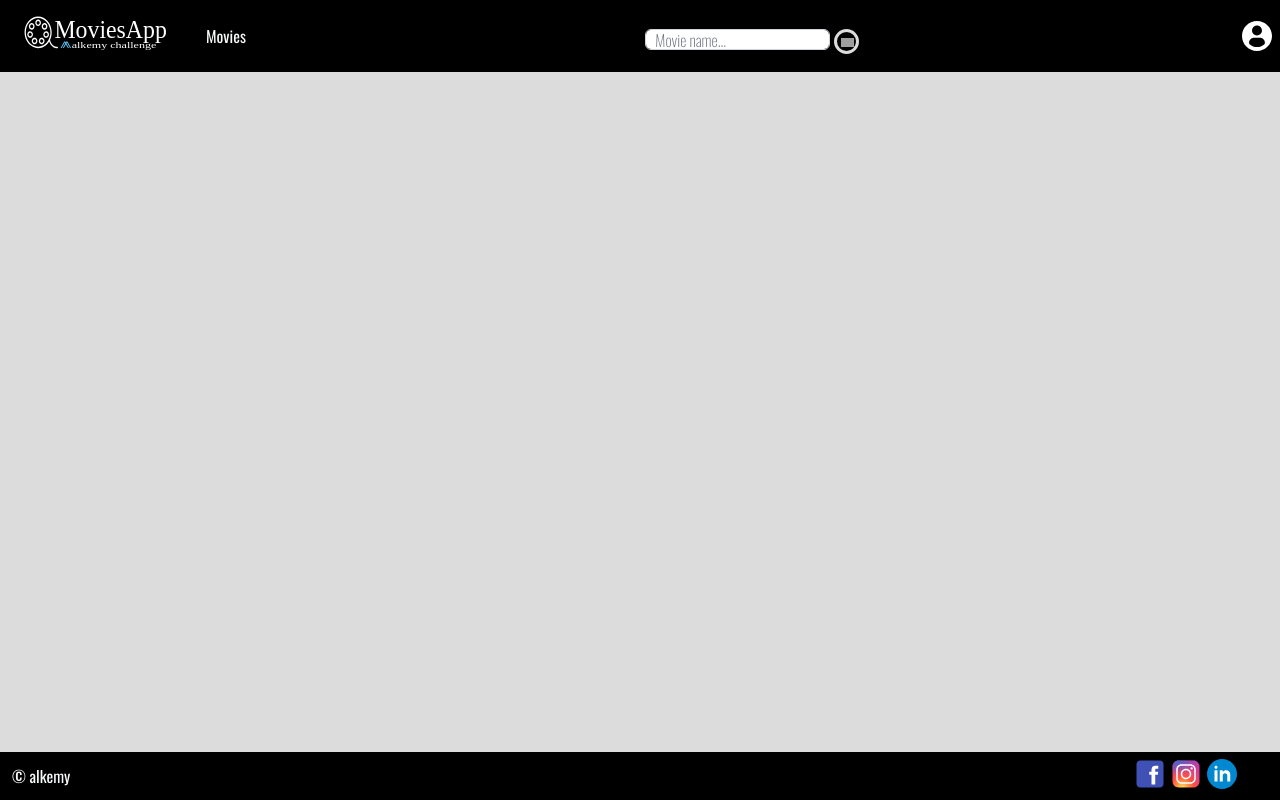
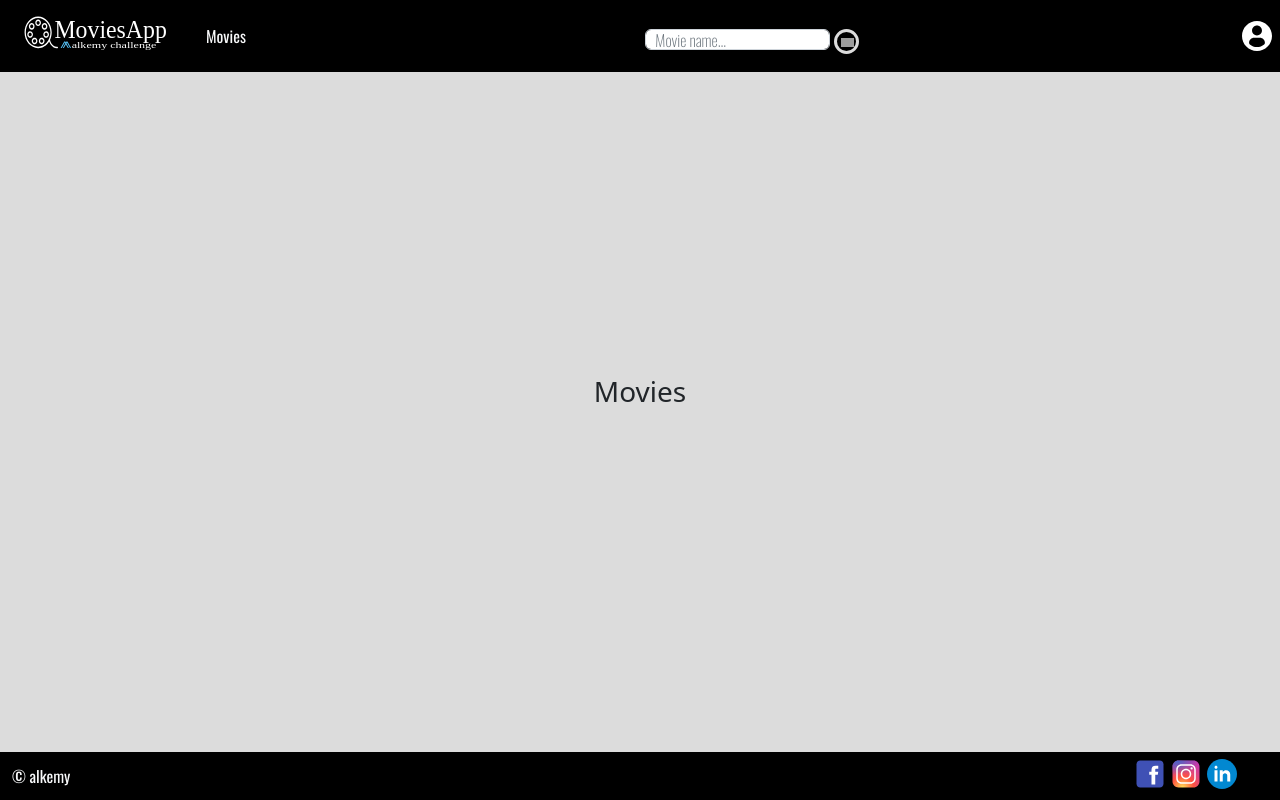
Before and after one commit to ariel-gallardo/alkemy-react, a React (Create React App) app: page /movie/list in a window 1280 px wide. Before the commit this address had no page. Built offline with nearby package versions, Linux system fonts and the light colour scheme; sample sign-in values are in the browser's storage; grey boxes are pictures that could not be loaded.

Commit message:
movies# List - ItemList & Middleware for protected routes

```diff
--- /dev/null
+++ b/src/components/Elements/MovieItemList.jsx
@@ -0,0 +1,6 @@
+const MovieItemList = () => {
+
+    return <li></li>
+}
+
+export default MovieItemList
--- a/src/components/Main.jsx
+++ b/src/components/Main.jsx
@@ -2,13 +2,16 @@ import {Route, Routes} from 'react-router-dom'
 import HomeView from './Views/HomeView'
 import LoginView from './Views/LoginView'
 import ProfileView from './Views/ProfileView'
+import MoviesListView from './Views/MoviesListView'
 
 const Main = () => {
     return <main className='d-flex flex-column justify-content-center'>
         <div className='d-flex justify-content-center content'>
             <Routes>
                 <Route path='/' element={<HomeView/>} />
-                <Route path='/movie'></Route>
+                <Route path='/movie'>
+                    <Route path='list' element={<MoviesListView/>}/>
+                </Route>
                 <Route path='/user'>
                     <Route path='login' element={<LoginView/>}/>
                     <Route path='profile' element={<ProfileView/>}/>
--- /dev/null
+++ b/src/components/NoVisual/SecuredRoute.jsx
@@ -0,0 +1,12 @@
+import { useContext, useEffect } from "react"
+import { UserContext } from "../NoVisual/UserContext"
+
+const SecuredRoute = ({children}) => {
+    const {RedirectToLogin, Token} = useContext(UserContext)
+    useEffect(()=>{RedirectToLogin()},[RedirectToLogin,Token])
+
+    if(Token)
+        return <>{children}</>
+}
+
+export default SecuredRoute
--- /dev/null
+++ b/src/components/Views/MoviesListView.jsx
@@ -0,0 +1,17 @@
+import MovieItemList from "../Elements/MovieItemList"
+import SecuredRoute from "../NoVisual/SecuredRoute"
+
+const MoviesListView = () => {
+
+    return <SecuredRoute>
+        <div>
+
+            <h3 className="text-center">Movies</h3>
+            <ul className="list-unstyled">
+                <MovieItemList/>
+            </ul>
+        </div>
+    </SecuredRoute>
+}
+
+export default MoviesListView
```
Also changed, not shown: src/components/NoVisual/MoviesDBContext.jsx (added).
